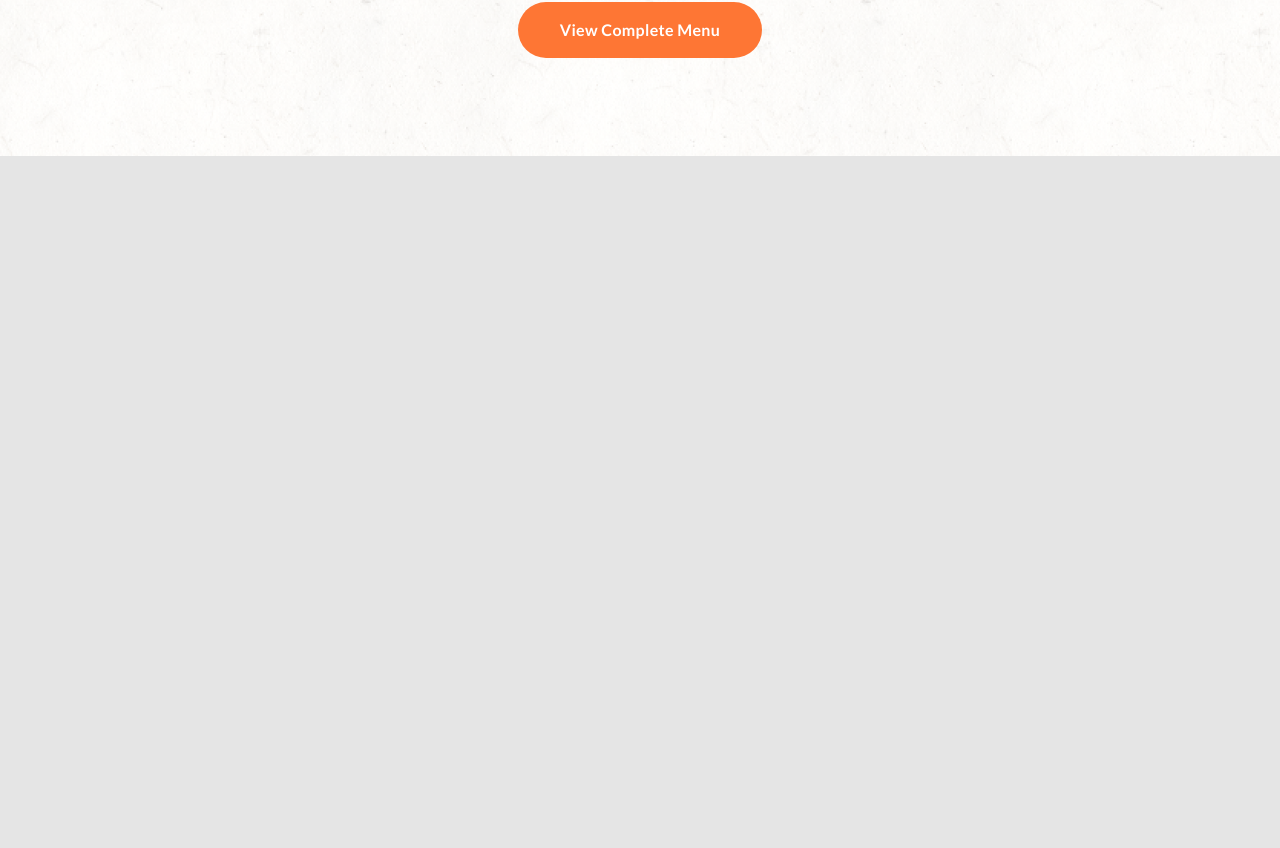
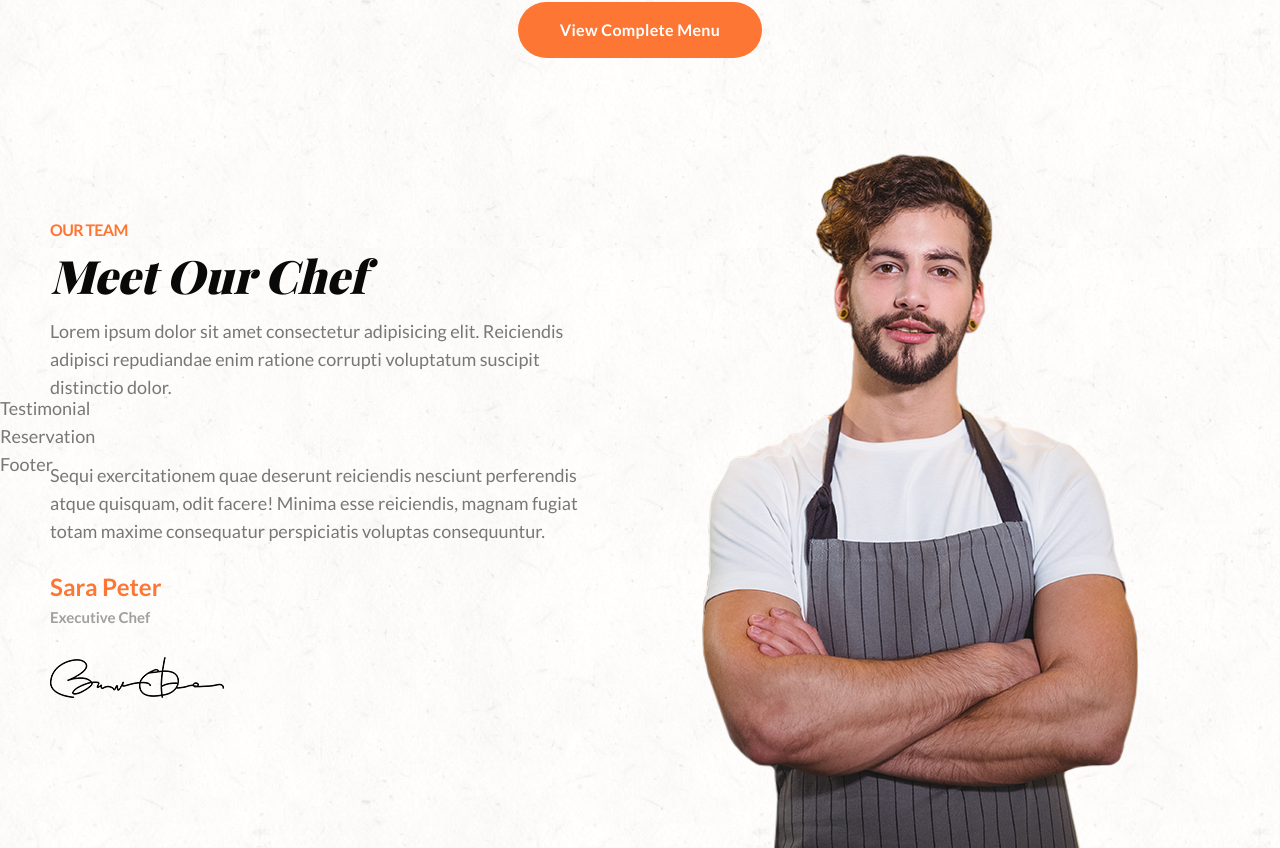
Before and after one commit to jgsamaaa/restaurantlandingpage, a React (Create React App) app: page / in a window 1280 px wide. Shown: the part 2152-3000 px from the top of the page. Before the commit the page ends 2308 px from the top, so only its background shows below. Built offline with nearby package versions, Linux system fonts and the light colour scheme; the HTML template or start-up script is replaced by a standard one; a web font is replaced by a local one.

Commit message:
team section / chef section done

```diff
--- a/src/components/Team.js
+++ b/src/components/Team.js
@@ -1,7 +1,64 @@
 import React from 'react';
+// import data
+import { teamData } from '../data';
+// import motion
+import { motion } from 'framer-motion';
+// import variants
+import { fadeIn } from '../variants';
 
 const Team = () => {
-  return <div>Team</div>;
+  // destructure team data
+  const {
+    pretitle,
+    title,
+    sub1,
+    sub2,
+    name,
+    occupation,
+    signatureImg,
+    chefImg,
+  } = teamData;
+  return (
+    <section className="relative top-96 z-10 lg:top-[480px] min-h-[720px]">
+      <div className="container mx-auto">
+        {/* text & image wrapper */}
+        <div className="flex flex-col lg:flex-row lg:gap-x-[120px] items-center lg:items-start">
+          {/* text */}
+          <motion.div
+            variants={fadeIn('down', 'tween', 0.6, 1.6)}
+            initial="hidden"
+            whileInView={'show'}
+            className="flex-1 text-center lg:text-left lg:pt-16"
+          >
+            <div className="pretitle">{pretitle}</div>
+            <h2 className="h2 capitalize">{title}</h2>
+            <p className="mb-[60px]">{sub1}</p>
+            <p>{sub2}</p>
+            <div className="my-[26px]">
+              <div className="text-2xl capitalize font-semibold text-accent">
+                {name}
+              </div>
+              <div className="text-[15px] font-semibold capitalize text-grey/70">
+                {occupation}
+              </div>
+            </div>
+            <div className="flex justify-center lg:justify-start mb-6 lg:mb-0">
+              <img src={signatureImg} alt="" />
+            </div>
+          </motion.div>
+          {/* image */}
+          <motion.div
+            variants={fadeIn('up', 'tween', 0.7, 1.6)}
+            initial="hidden"
+            whileInView={'show'}
+            className="flex-1"
+          >
+            <img src={chefImg} alt="" />
+          </motion.div>
+        </div>
+      </div>
+    </section>
+  );
 };
 
 export default Team;
```
